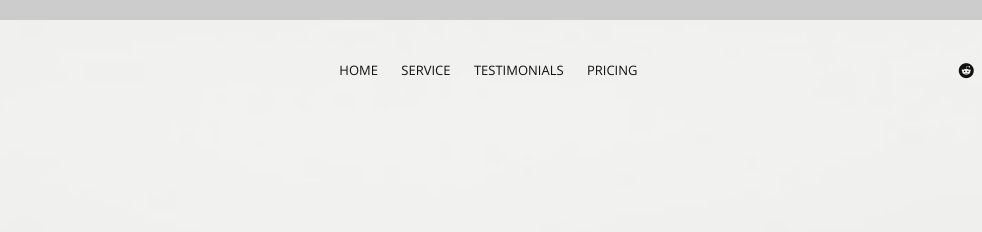
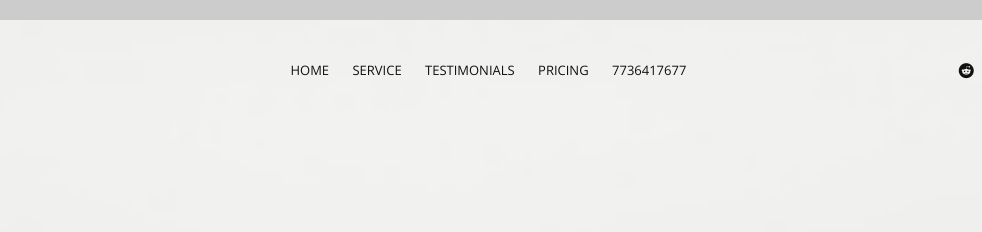
Before and after one commit to rocky07/stylinsalon.in, a plain HTML site: page index.html in a window 1280 px wide. Shown: the top 232 px of the page, 154-1136 px from the left. Drawn offline with nearby package versions, Linux system fonts and the light colour scheme.

Commit message:
call us link

```diff
--- a/index.html
+++ b/index.html
@@ -126,6 +126,9 @@
 
                             <li>
                                 <a href="#pricing">Pricing</a>
+                            </li>
+                            <li>
+                                <a href="#services">7736417677</a>
                             </li>
                         </ul>
                     </nav>
@@ -348,7 +351,6 @@
             </div>
         </section>
         <!--End of Pricing Tables-->
-
     </main>
     <!--End Main Content Area-->
 
```
